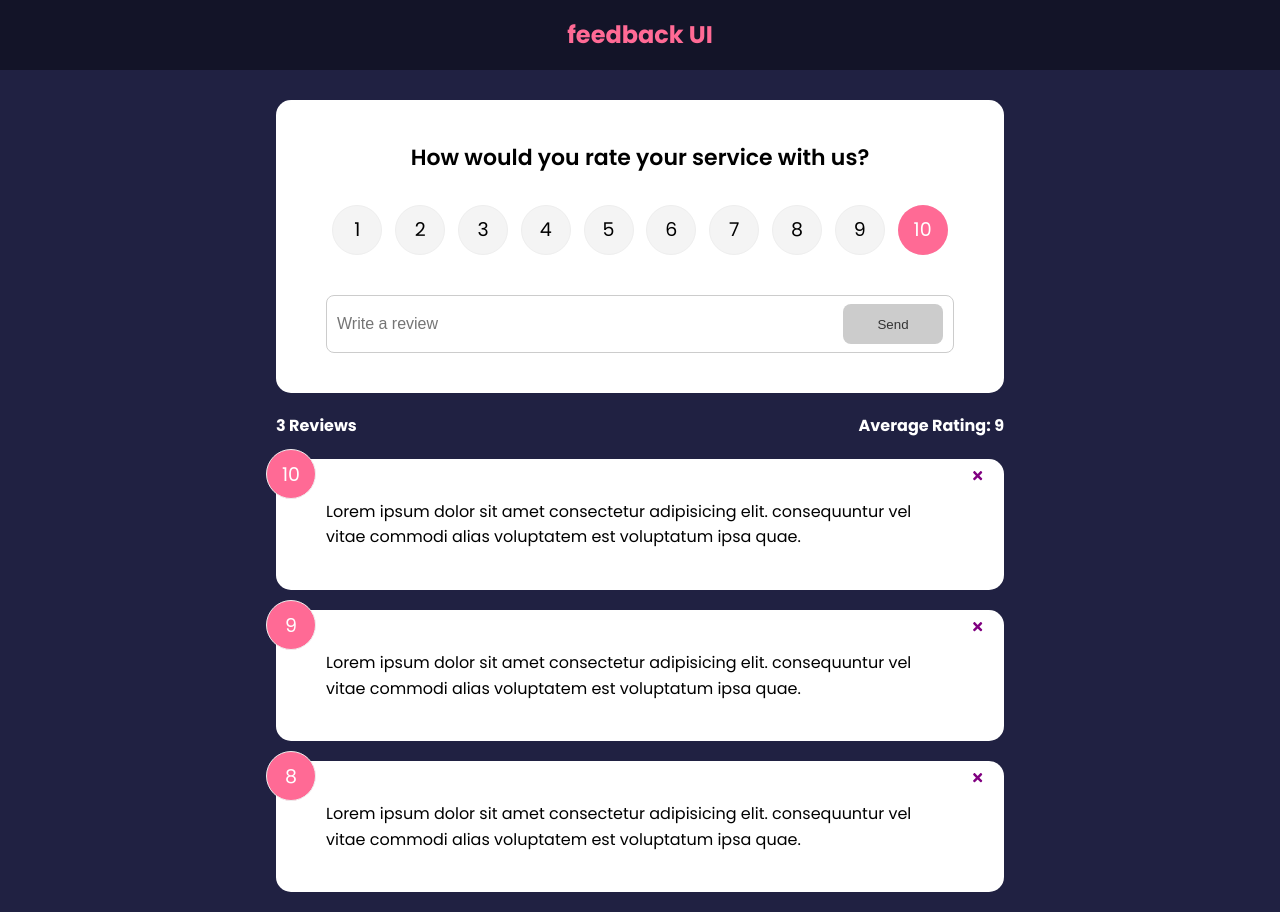
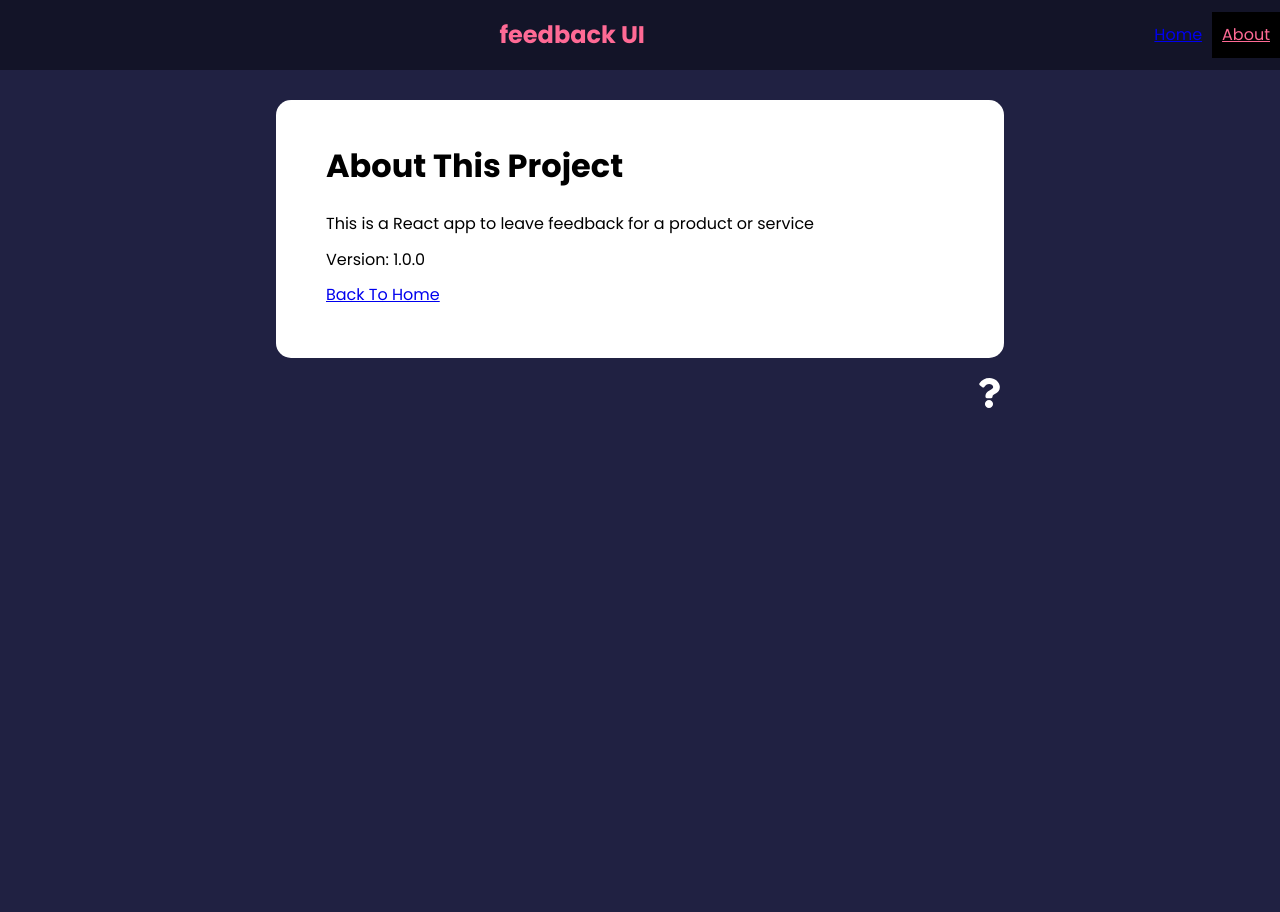
Before and after one commit to barbimt/feedback-app, a React (Create React App) app: page /about in a window 1280 px wide. After the commit the page ends 800 px from the top, so only its background shows below. Built offline with nearby package versions, Linux system fonts and the light colour scheme.

Commit message:
navLink & useParams

```diff
--- a/package.json
+++ b/package.json
@@ -10,6 +10,7 @@
     "react": "^18.0.0",
     "react-dom": "^18.0.0",
     "react-icons": "^4.3.1",
+    "react-router-dom": "^6.3.0",
     "react-scripts": "5.0.1",
     "sweetalert": "^2.1.2",
     "uuid": "^8.3.2",
--- a/src/App.js
+++ b/src/App.js
@@ -1,4 +1,9 @@
 import { v4 as uuidv4 } from "uuid";
+import {
+  BrowserRouter as Router,
+  Route,
+  Routes, NavLink
+} from "react-router-dom";
 import { useState } from "react";
 import Header from "./components/Header";
 import FeedbackList from "./components/FeedbackList";
@@ -6,50 +11,69 @@
 import FeedbackForm from "./components/FeedbackForm";
 import FeedbackData from "./data/FeedbackData";
 import swal from "sweetalert";
+import AboutIconLink from "./components/AboutIconLink";
+import AboutPage from "./pages/AboutPage";
+import Card from "./components/shared/Card";
+import Post from "./components/Post";
 
 function App() {
   const [feedback, setFeedback] = useState(FeedbackData);
   const addFeedback = (newFeedback) => {
     newFeedback.id = uuidv4();
-    setFeedback([newFeedback, ...feedback])
+    setFeedback([newFeedback, ...feedback]);
   };
 
   const deleteFeedback = (id) => {
     // if (window.confirm("are you sure you want to delete?")) {
     //   setFeedback(feedback.filter((item) => item.id !== id));
     // }
-    showModal(id)
+    showModal(id);
   };
 
- const showModal = (id) => {
+  const showModal = (id) => {
     swal({
       title: "Delete Feedback",
       text: "Are you sure you want to delete?",
       icon: "warning",
       buttons: true,
       dangerMode: true,
-    })
-    .then((willDelete) => {
+    }).then((willDelete) => {
       if (willDelete) {
         swal("Poof! Your feedback has been deleted!", {
           icon: "success",
-
         });
         setFeedback(feedback.filter((item) => item.id !== id));
       } else {
         swal("Your feedback is safe!");
       }
     });
-  }
+  };
   return (
-    <>
+    <Router>
       <Header />
       <div className="container">
-        <FeedbackForm handleAdd={addFeedback} />
-        <FeedbackStats feedback={feedback} />
-        <FeedbackList feedback={feedback} handleDelete={deleteFeedback} />
+        <Routes>
+          <Route
+            exact
+            path="/"
+            element={
+              <>
+                <FeedbackForm handleAdd={addFeedback} />
+                <FeedbackStats feedback={feedback} />
+                <FeedbackList
+                  feedback={feedback}
+                  handleDelete={deleteFeedback}
+                />
+              </>
+            }
+          ></Route>
+          <Route path="/about" element={<AboutPage />} />
+
+        <Route path="/post/:id/:name" element={<Post />} />
+        </Routes>
+        <AboutIconLink />
       </div>
-    </>
+    </Router>
   );
 }
 
--- /dev/null
+++ b/src/components/AboutIconLink.jsx
@@ -0,0 +1,14 @@
+import {FaQuestion} from 'react-icons/fa'
+import {Link} from 'react-router-dom'
+
+function AboutIconLink() {
+  return (
+    <div className='about-link'>
+      <Link to='/about'>
+      <FaQuestion size={30} />
+      </Link>
+    </div>
+  )
+}
+
+export default AboutIconLink
--- a/src/components/Header.jsx
+++ b/src/components/Header.jsx
@@ -1,5 +1,9 @@
 
 import PropTypes from 'prop-types'
+import {
+
+    NavLink,
+  } from "react-router-dom";
 
 export default function Header({text, bgColor, textColor}) {
     const headerStyles = {
@@ -12,6 +16,12 @@
         <div className="container">
             <h2>{text}</h2>
         </div>
+        <NavLink to='/' activeClassName='active' className={'nav-bar'}>
+          Home
+          </NavLink>
+          <NavLink to='/about' activeClassName='active' className={'nav-bar'}>
+          About
+          </NavLink>
     </header>
   )
 }
--- /dev/null
+++ b/src/components/Post.jsx
@@ -0,0 +1,14 @@
+
+import {useParams} from 'react-router-dom'
+
+function Post() {
+    const params = useParams()
+  return (
+    <div>
+      <h1>Post {params.id}</h1>
+      <p>Name: {params.name}</p>
+    </div>
+  )
+}
+
+export default Post
--- a/src/index.css
+++ b/src/index.css
@@ -4,6 +4,14 @@
   box-sizing: border-box;
   margin: 0;
   padding: 0;
+}
+.active{
+  background: #000;
+  color:#ff6a95;
+}
+
+.nav-bar{
+  padding: 10px;
 }
 
 body {
--- /dev/null
+++ b/src/pages/AboutPage.jsx
@@ -0,0 +1,19 @@
+import { Link } from 'react-router-dom'
+import Card from '../components/shared/Card'
+
+
+export default function AboutPage() {
+  return (
+    <Card>
+    <div className='about'>
+      <h1>About This Project</h1>
+      <p>This is a React app to leave feedback for a product or service</p>
+      <p>Version: 1.0.0</p>
+
+      <p>
+        <Link to='/'>Back To Home</Link>
+      </p>
+    </div>
+  </Card>
+  )
+}
```
Also changed, not shown: 1 other file (tests, documents, lock files or other folders).
